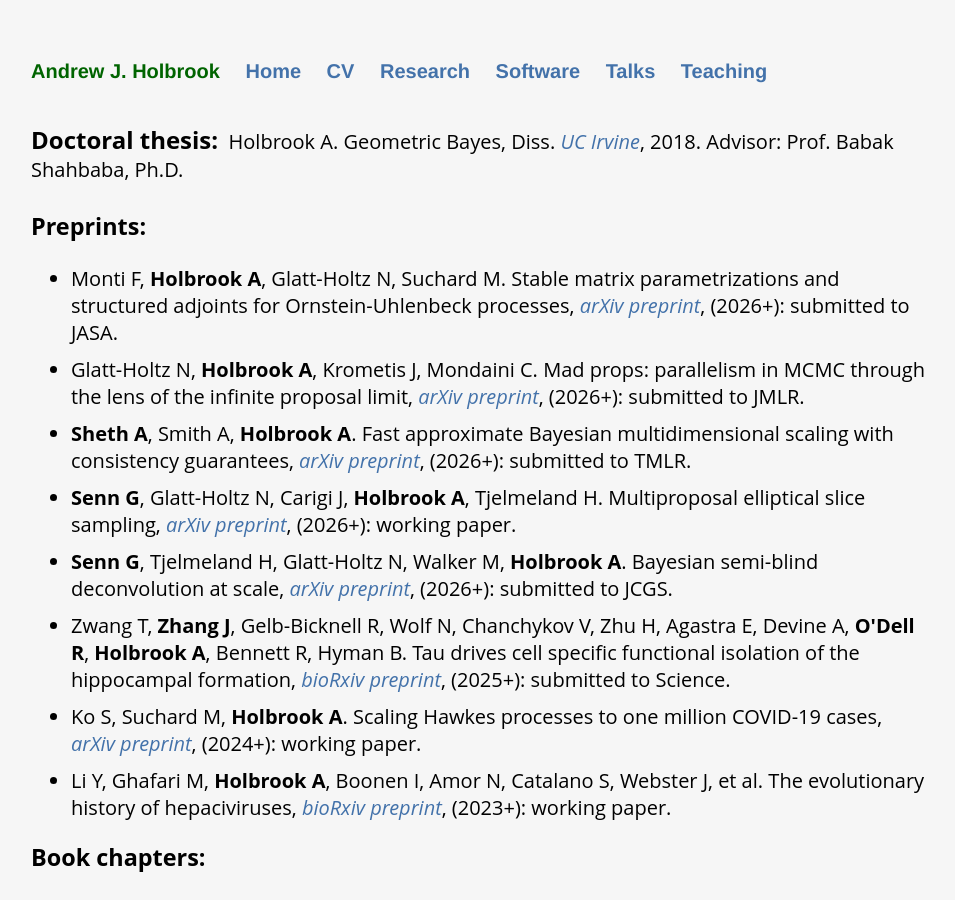
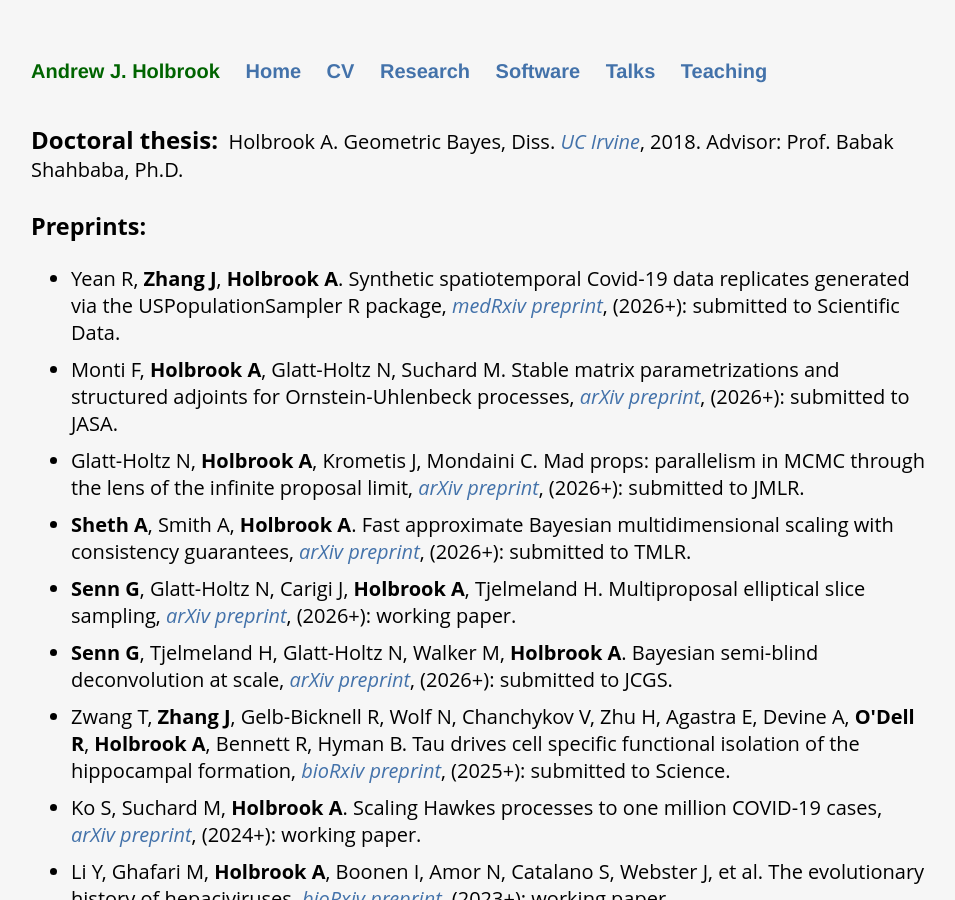
Before and after one commit to andrewjholbrook/andrewjholbrook.github.io, a Jekyll site: the page built from research.html, in a window 1280 px wide and 900 px high. Shown: the whole window, without its empty margins (161-1116 px from the left). Built offline with Jekyll 4.4.1, drawn with Linux system fonts in a browser that asks for light colours; a style sheet for code colours, icons or effects is not loaded.

Commit message:
techs paper

```diff
--- a/research.html
+++ b/research.html
@@ -11,6 +11,7 @@ title: Andrew Holbrook | Research
 
   <h3>Preprints:</h3>
   <ul id="preprints">
+    <li>Yean R, <b>Zhang J</b>, <b>Holbrook A</b>. Synthetic spatiotemporal Covid-19 data replicates generated via the USPopulationSampler R package, <i><a href="https://doi.org/10.64898/2026.08.20.26360919" target="_blank">medRxiv preprint</a></i>, (2026+): submitted to Scientific Data. </li>
     <li>Monti F, <b>Holbrook A</b>, Glatt-Holtz N, Suchard M. Stable matrix parametrizations and structured adjoints for Ornstein-Uhlenbeck processes, <i><a href="https://arxiv.org/abs/2608.16401" target="_blank">arXiv preprint</a></i>, (2026+): submitted to JASA.</li>
   <li>Glatt-Holtz N, <b>Holbrook A</b>, Krometis J, Mondaini C. Mad props: parallelism in MCMC through the lens of the infinite proposal limit, <i><a href="https://arxiv.org/abs/2605.21899" target="_blank">arXiv preprint</a></i>, (2026+): submitted to JMLR.</li>
         <li><b>Sheth A</b>, Smith A, <b>Holbrook A</b>. Fast approximate Bayesian multidimensional scaling with consistency
```
